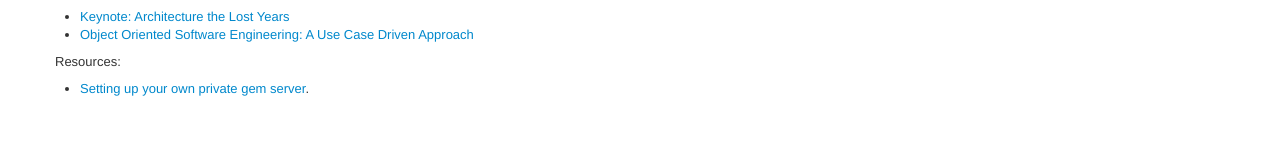
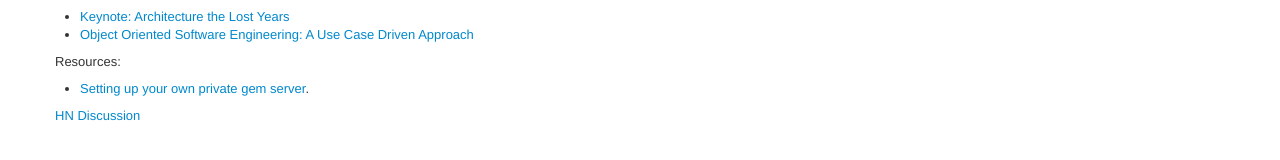
Before and after one commit to lancecarlson/lancecarlson.github.com, a Jekyll site: the page built from _posts/2012-05-15-dci-and-decoupling-business-logic-from-ruby-on-rails.md, in a window 1280 px wide. Shown: the part 603-763 px from the top of the page. Built offline with Jekyll 4.4.1, drawn with Linux system fonts in a browser that asks for light colours; comment, search, counter and statistics services are not loaded.

Commit message:
HN discussion

```diff
--- a/_posts/2012-05-15-dci-and-decoupling-business-logic-from-ruby-on-rails.md
+++ b/_posts/2012-05-15-dci-and-decoupling-business-logic-from-ruby-on-rails.md
@@ -29,3 +29,5 @@
 Resources:
 
 * [Setting up your own private gem server](/2012/05/14/private-gem-server-using-geminabox.html).
+
+[HN Discussion](http://news.ycombinator.com/item?id=3976806)
```
